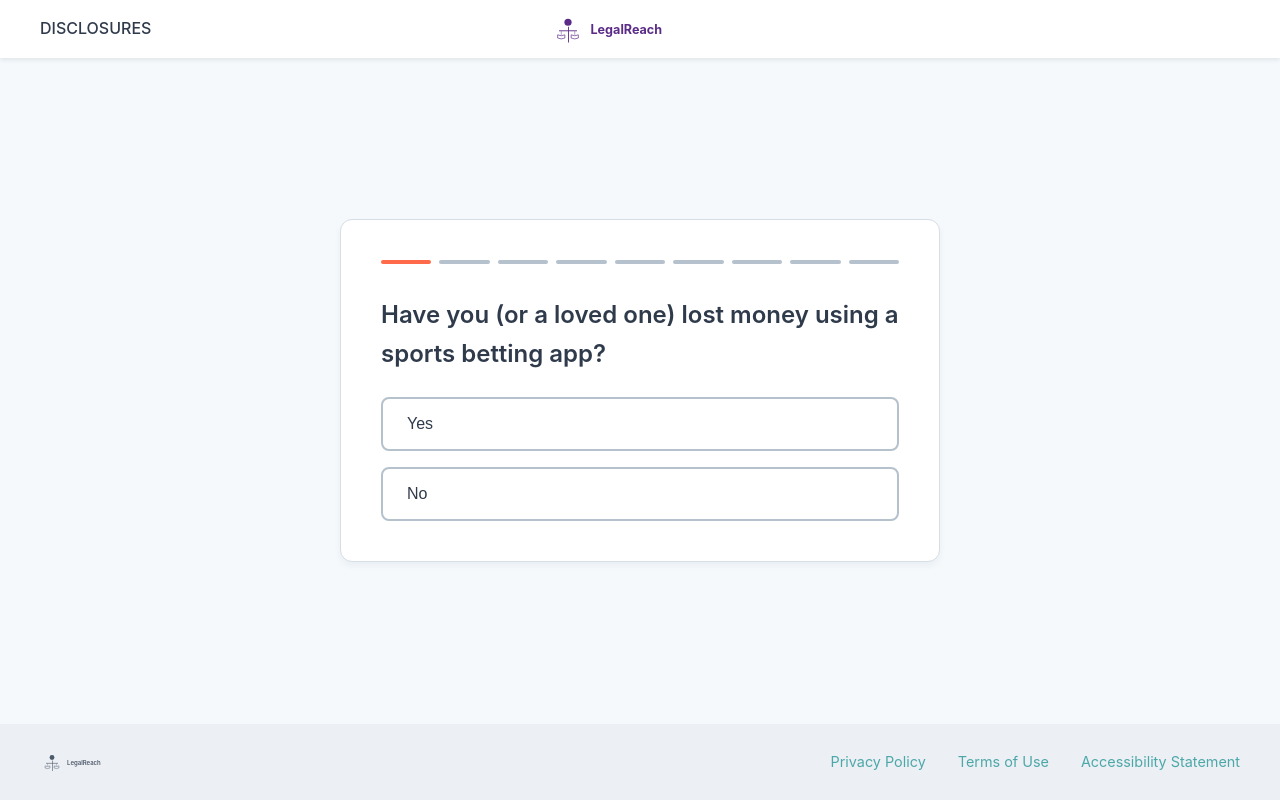
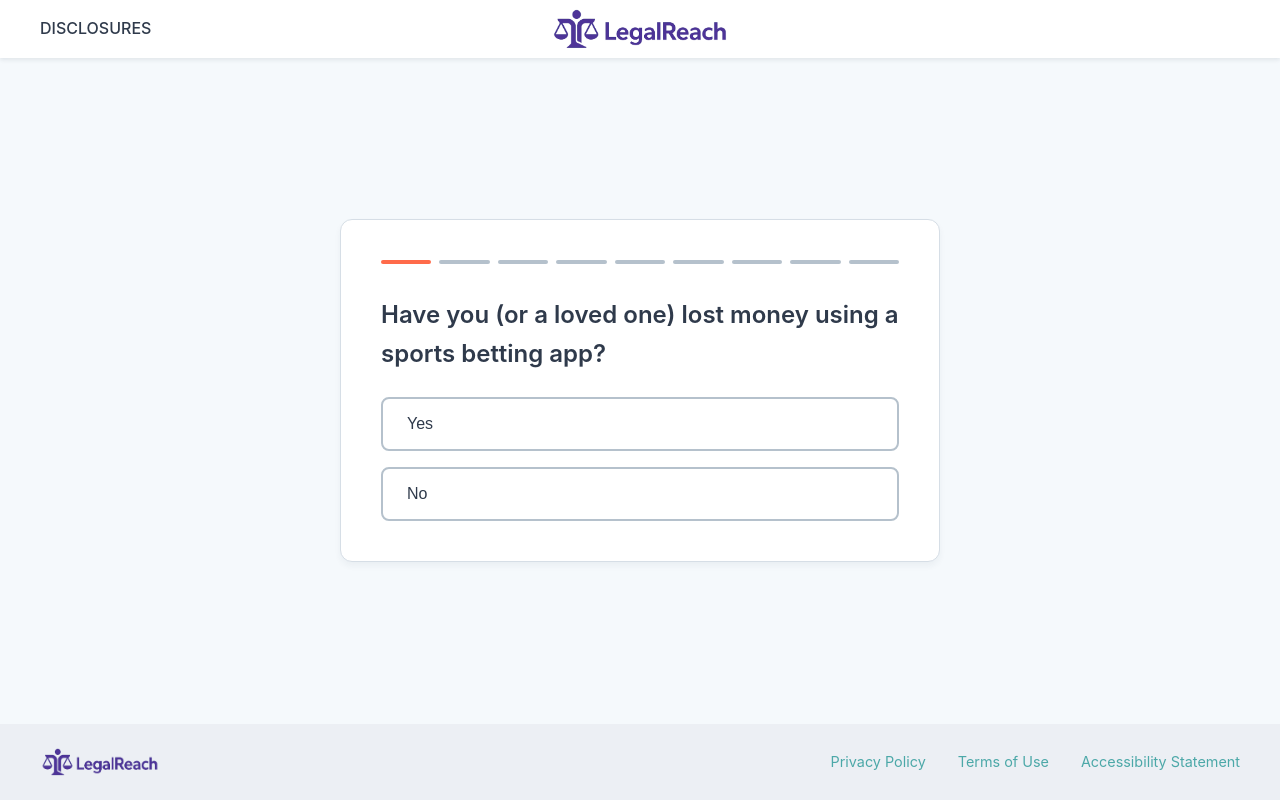
Before and after one commit to xgarrettx/legal-mass-tort-lead-gen, a Next.js app: page / in a window 1280 px wide. Built offline with nearby package versions, Linux system fonts and the light colour scheme.

Commit message:
update header and footer with logo

```diff
--- a/src/components/Footer.tsx
+++ b/src/components/Footer.tsx
@@ -1,49 +1,18 @@
 import Link from 'next/link';
+import Image from 'next/image';
 
 export default function Footer() {
   return (
     <footer className="footer">
       <div className="footer-content">
         <div className="footer-logo">
-          <svg
-            width="120"
-            height="28"
-            viewBox="0 0 400 80"
-            className="footer-logo-svg"
-            aria-label="LegalReach"
-          >
-            {/* Justice scales icon */}
-            <g transform="translate(10, 10)">
-              {/* Person figure */}
-              <circle cx="30" cy="15" r="8" fill="#4C5A69"/>
-
-              {/* Justice scales */}
-              <g transform="translate(30, 25)">
-                {/* Center post */}
-                <rect x="0" y="0" width="2" height="35" fill="#4C5A69"/>
-
-                {/* Horizontal beam */}
-                <rect x="-20" y="8" width="40" height="2" fill="#4C5A69"/>
-
-                {/* Left scale */}
-                <g transform="translate(-15, 10)">
-                  <line x1="0" y1="0" x2="0" y2="8" stroke="#4C5A69" strokeWidth="1"/>
-                  <path d="M -8 8 Q 0 12 8 8 L 8 15 Q 0 19 -8 15 Z" fill="none" stroke="#4C5A69" strokeWidth="1.5"/>
-                </g>
-
-                {/* Right scale */}
-                <g transform="translate(15, 10)">
-                  <line x1="0" y1="0" x2="0" y2="8" stroke="#4C5A69" strokeWidth="1"/>
-                  <path d="M -8 8 Q 0 12 8 8 L 8 15 Q 0 19 -8 15 Z" fill="none" stroke="#4C5A69" strokeWidth="1.5"/>
-                </g>
-              </g>
-            </g>
-
-            {/* LegalReach text */}
-            <text x="90" y="50" className="footer-logo-text" fill="#4C5A69">
-              LegalReach
-            </text>
-          </svg>
+          <Image
+            src="/legalreach-logo.png"
+            alt="LegalReach"
+            width={120}
+            height={28}
+            className="footer-logo-image"
+          />
         </div>
         <div className="footer-links">
           <Link href="#">Privacy Policy</Link>
--- a/src/components/Header.tsx
+++ b/src/components/Header.tsx
@@ -1,49 +1,19 @@
 import Link from 'next/link';
+import Image from 'next/image';
 
 export default function Header() {
   return (
     <header className="header">
       <div className="header-content">
         <div className="logo">
-          <svg
-            width="180"
-            height="40"
-            viewBox="0 0 400 80"
-            className="logo-svg"
-            aria-label="LegalReach"
-          >
-            {/* Justice scales icon */}
-            <g transform="translate(10, 10)">
-              {/* Person figure */}
-              <circle cx="30" cy="15" r="8" fill="#5B2C87"/>
-
-              {/* Justice scales */}
-              <g transform="translate(30, 25)">
-                {/* Center post */}
-                <rect x="0" y="0" width="2" height="35" fill="#5B2C87"/>
-
-                {/* Horizontal beam */}
-                <rect x="-20" y="8" width="40" height="2" fill="#5B2C87"/>
-
-                {/* Left scale */}
-                <g transform="translate(-15, 10)">
-                  <line x1="0" y1="0" x2="0" y2="8" stroke="#5B2C87" strokeWidth="1"/>
-                  <path d="M -8 8 Q 0 12 8 8 L 8 15 Q 0 19 -8 15 Z" fill="none" stroke="#5B2C87" strokeWidth="1.5"/>
-                </g>
-
-                {/* Right scale */}
-                <g transform="translate(15, 10)">
-                  <line x1="0" y1="0" x2="0" y2="8" stroke="#5B2C87" strokeWidth="1"/>
-                  <path d="M -8 8 Q 0 12 8 8 L 8 15 Q 0 19 -8 15 Z" fill="none" stroke="#5B2C87" strokeWidth="1.5"/>
-                </g>
-              </g>
-            </g>
-
-            {/* LegalReach text */}
-            <text x="90" y="50" className="logo-text" fill="#5B2C87">
-              LegalReach
-            </text>
-          </svg>
+          <Image
+            src="/legalreach-logo.png"
+            alt="LegalReach"
+            width={180}
+            height={40}
+            priority
+            className="logo-image"
+          />
         </div>
         <Link href="#" className="disclosure-link">
           DISCLOSURES
```
Also changed, not shown: public/legalreach-logo.png (added).
